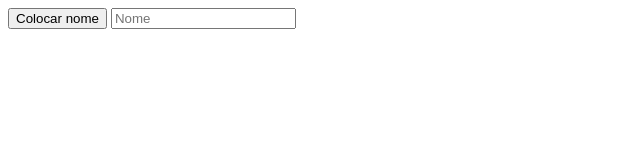
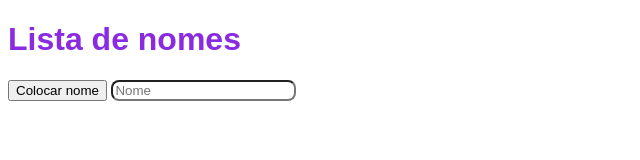
Before and after one commit to Betoojs/pull-request, a plain HTML site: page index.html in a window 1280 px wide. Shown: the whole page, without its empty margins (0-640 px from the left). Drawn offline with Linux system fonts and the light colour scheme.

Commit message:
:lipstick: style: estilizado as fontes do site cor do h1 e input

```diff
--- a/index.html
+++ b/index.html
@@ -9,6 +9,7 @@
 </head>
 
 <body>
+    <h1>Lista de nomes</h1>
     <button id="btn-inserir" onclick="btn()">Colocar nome</button>
     <input type="text" placeholder="Nome" id="input">
     <ul id="menu">
--- a/style.css
+++ b/style.css
@@ -0,0 +1,11 @@
+* {
+  font-family: Arial, Helvetica, sans-serif;
+}
+
+h1 {
+  color: blueviolet;
+}
+
+input {
+  border-radius: 8px;
+}
```
